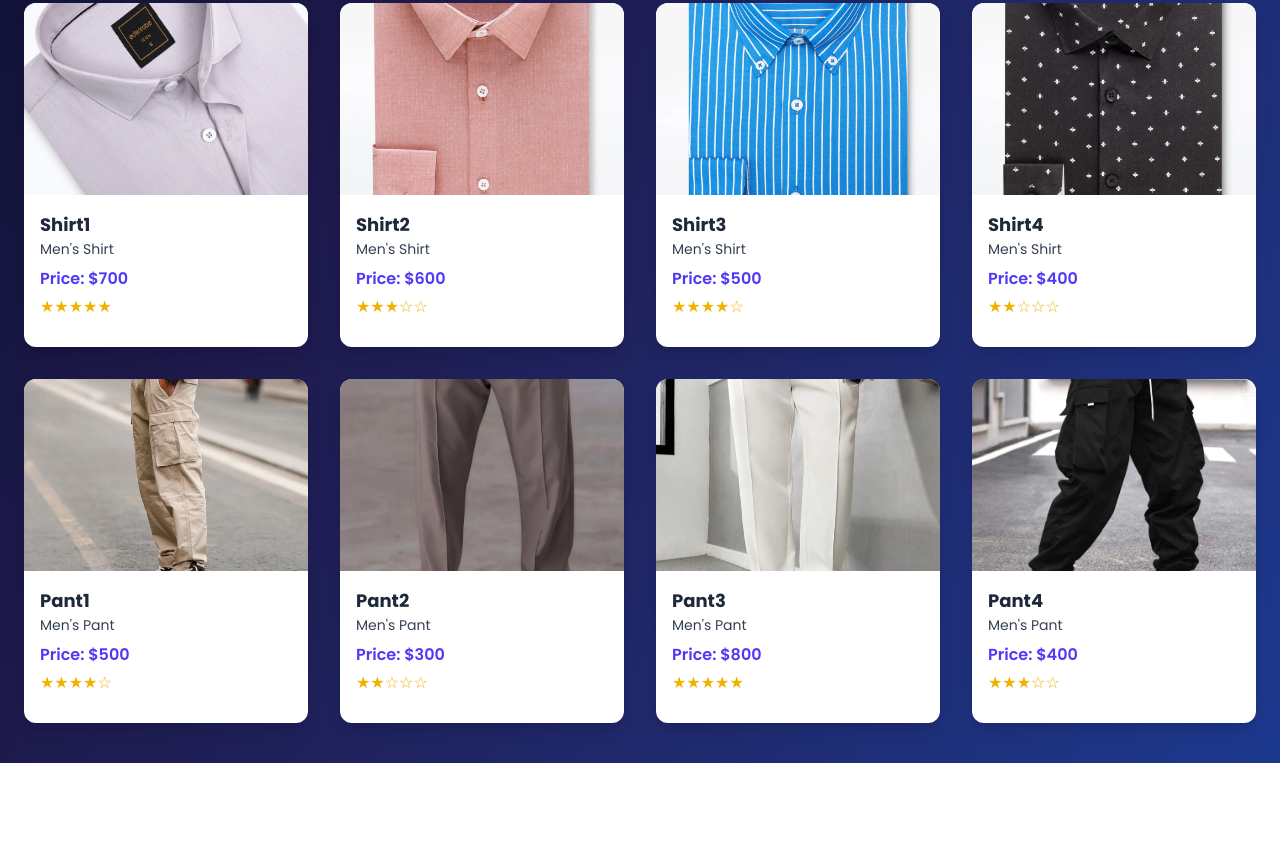
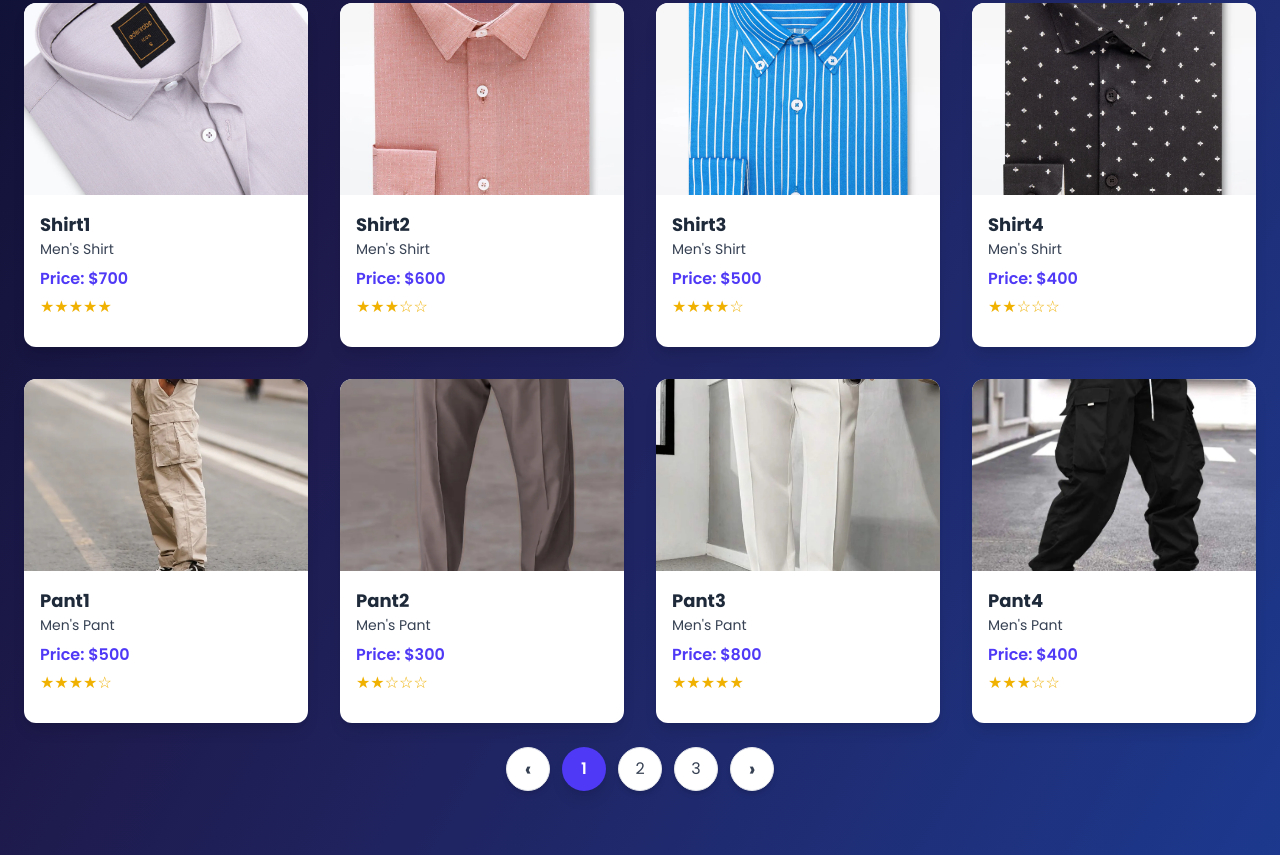
Before and after one commit to Hammad-000/outfitstore, a website: page index.html in a window 1280 px wide. Shown: the part 1392-2247 px from the top of the page. Before the commit the page ends 2155 px from the top, so only its background shows below. Drawn offline with nearby package versions, Linux system fonts and the light colour scheme; files whose address does not match are found by name.

Commit message:
adding pagination

```diff
--- a/index.html
+++ b/index.html
@@ -109,12 +109,54 @@
     <div id="cardsContainer"
       class="grid grid-cols-1 sm:grid-cols-2 lg:grid-cols-3 xl:grid-cols-4 gap-8">
 
+    </div>
+
+<div class="flex items-center justify-center gap-3 p-6">
+
+  <button
+    class=" btn-1 flex items-center justify-center w-11 h-11 rounded-full
+           bg-white shadow-md border border-gray-200
+           text-gray-700 hover:bg-gray-100 hover:scale-105
+           transition-all duration-200"
+  >
+    <span class="text-xl font-bold">‹</span>
+  </button>
+
+  <button
+    class=" btn-2 w-11 h-11 rounded-full bg-indigo-600 text-white
+           font-semibold shadow-lg hover:bg-indigo-700
+           transition-all duration-200"
+  >
+    1
+  </button>
+
+  <button
+    class=" btn-3 w-11 h-11 rounded-full bg-white text-gray-700
+           border border-gray-200 shadow-md
+           hover:bg-gray-100 transition-all duration-200"
+  >
+    2
+  </button>
+
+  <button
+    class=" btn-4 w-11 h-11 rounded-full bg-white text-gray-700
+           border border-gray-200 shadow-md
+           hover:bg-gray-100 transition-all duration-200"
+  >
+    3
+  </button>
 
 
+  <button
+    class="flex items-center justify-center w-11 h-11 rounded-full
+           bg-white shadow-md border border-gray-200
+           text-gray-700 hover:bg-gray-100 hover:scale-105
+           transition-all duration-200"
+  >
+    <span class="text-xl font-bold">›</span>
+  </button>
 
-
-
-    </div>
+</div>
   </main>
 
   <script src="./script.js"></script>
```
